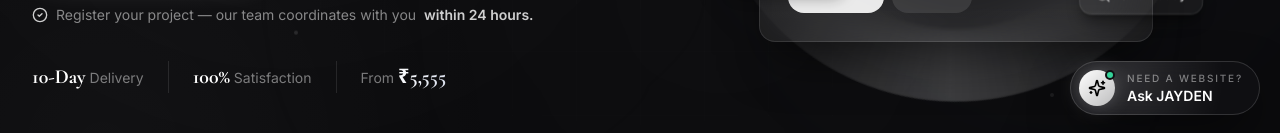
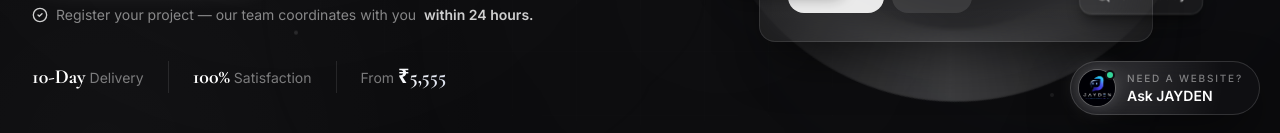
Before and after one commit to RomeomittalOP/Mittal-Website, a Next.js app: page / in a window 1280 px wide. Shown: the part 589-722 px from the top of the page. Built offline with nearby package versions, Linux system fonts and the light colour scheme.

Commit message:
Use custom JAYDEN portrait as AI avatar (public/jayden.png) in launcher and chat

```diff
--- a/components/jayden/Jayden.tsx
+++ b/components/jayden/Jayden.tsx
@@ -1,9 +1,9 @@
 "use client";
 
 import { useEffect, useRef, useState } from "react";
+import Image from "next/image";
 import { AnimatePresence, motion } from "framer-motion";
 import {
-  Sparkles,
   X,
   Send,
   CheckCircle2,
@@ -55,10 +55,17 @@ const id = () => Math.random().toString(36).slice(2);
 
 const Avatar = ({ size = 26 }: { size?: number }) => (
   <span
-    className="relative flex shrink-0 items-center justify-center rounded-full bg-gradient-to-br from-white to-white/70 text-black shadow-[0_0_22px_-4px_rgba(255,255,255,0.45)]"
+    className="relative flex shrink-0 items-center justify-center overflow-hidden rounded-full ring-1 ring-white/20 shadow-[0_0_22px_-4px_rgba(255,255,255,0.45)]"
     style={{ width: size, height: size }}
   >
-    <Sparkles size={Math.round(size * 0.5)} strokeWidth={2.2} />
+    <Image
+      src="/jayden.png"
+      alt="JAYDEN — AI Website Consultant"
+      width={size * 2}
+      height={size * 2}
+      className="h-full w-full object-cover"
+      priority={size >= 32}
+    />
   </span>
 );
 
```
Also changed, not shown: public/jayden.png (added).
